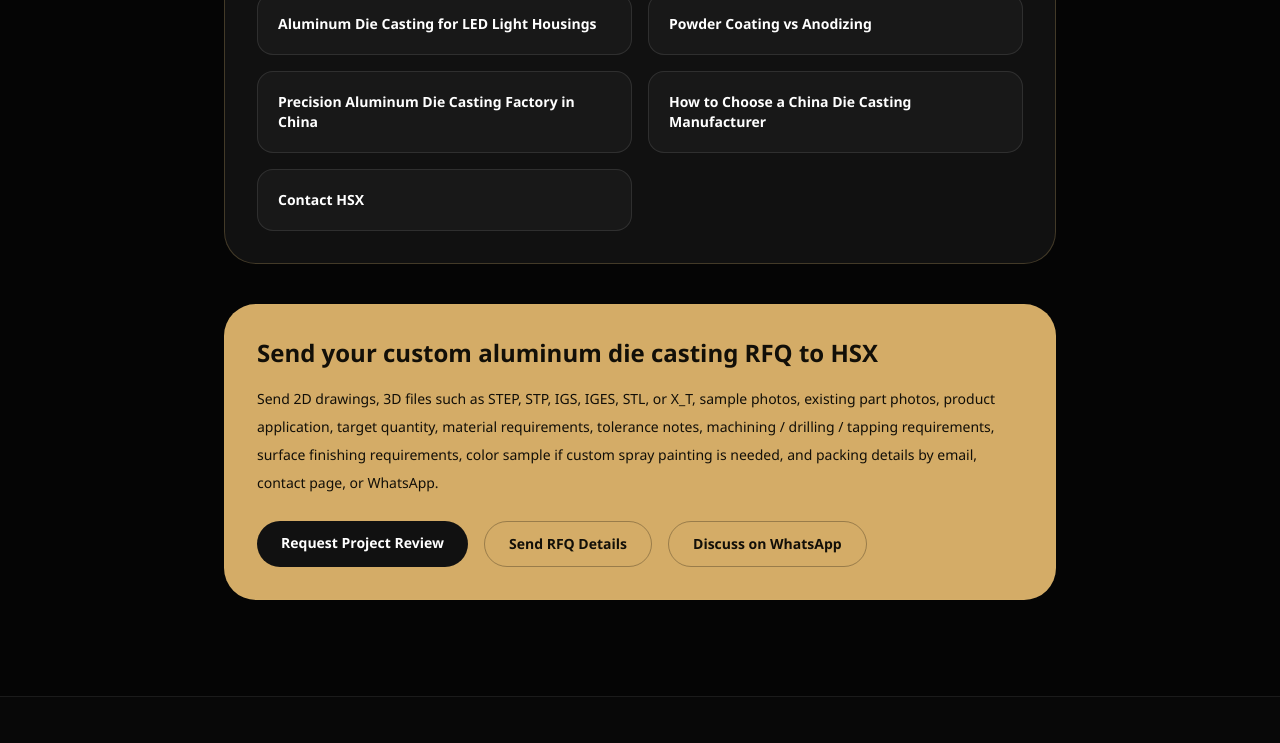
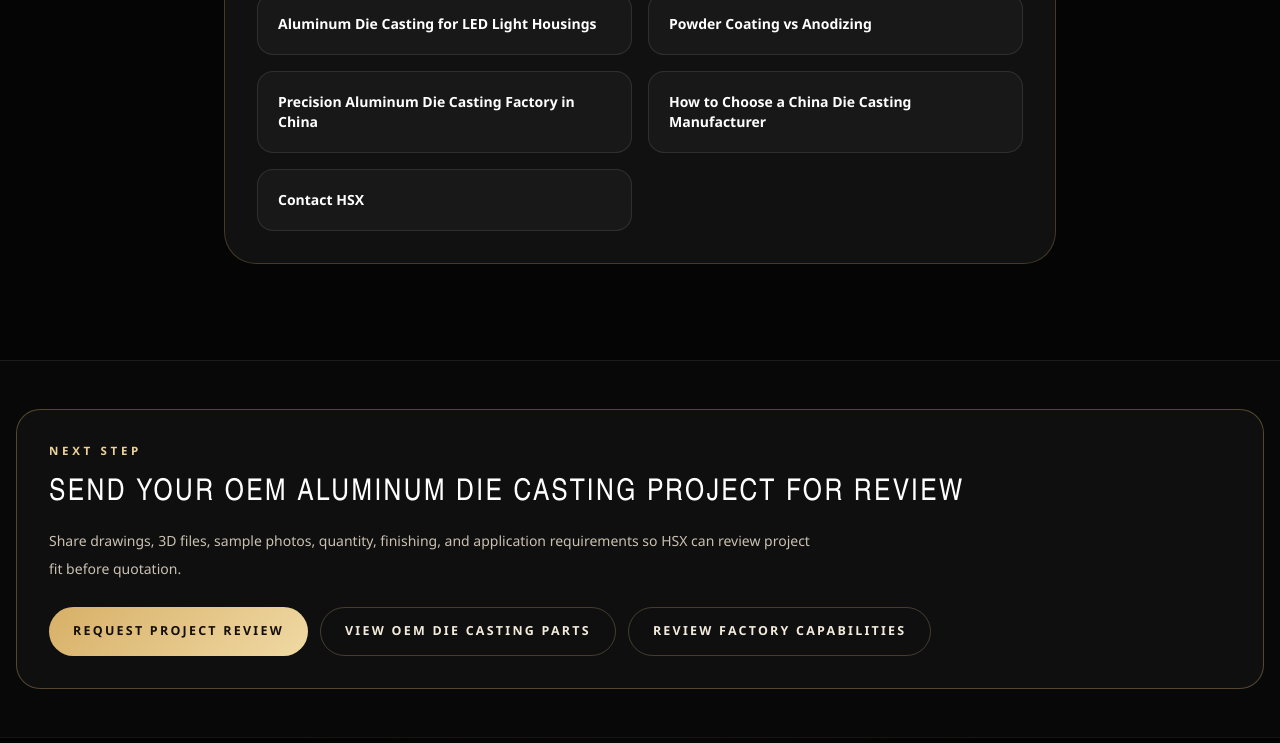
Before and after one commit to nicolsonhuang-byte/hsxdiecasting, a Next.js app: page /blog/rfq-checklist-custom-oem-aluminum-die-casting-parts in a window 1280 px wide. Shown: the part 8862-9605 px from the top of the page. Built offline with nearby package versions, Linux system fonts and the light colour scheme.

Commit message:
Remove duplicate RFQ contact CTA from OEM checklist

```diff
--- a/src/app/blog/rfq-checklist-custom-oem-aluminum-die-casting-parts/page.tsx
+++ b/src/app/blog/rfq-checklist-custom-oem-aluminum-die-casting-parts/page.tsx
@@ -23,12 +23,6 @@
   description: articleDescription,
   path: articlePath,
 });
-
-const contactDetails = {
-  email: "nicolson@hsxdiecasting.com",
-  whatsappHref:
-    "https://wa.me/8617666155283?text=Hello%20HSX%20Diecasting%2C%20I%20am%20preparing%20an%20RFQ%20for%20custom%20OEM%20aluminum%20die%20casting%20parts.%20Please%20contact%20me%20for%20project%20evaluation.",
-};
 
 const relatedLinks = [
   {
@@ -647,8 +641,8 @@
               For direct contact details, visit the{" "}
               <Link href="/contact" className="font-semibold text-[#f4d27a]">
                 HSX contact page
-              </Link>{" "}
-              or use the RFQ buttons below.
+              </Link>
+              .
             </p>
           </section>
         </div>
@@ -669,40 +663,6 @@
             ))}
           </div>
         </section>
-
-        <section className="mt-10 rounded-[2rem] border border-[#d7b56d]/25 bg-[#d4ac67] p-8 text-[#120f08]">
-          <h2 className="text-2xl font-semibold">
-            Send your custom aluminum die casting RFQ to HSX
-          </h2>
-          <p className="mt-4 text-sm leading-7">
-            Send 2D drawings, 3D files such as STEP, STP, IGS, IGES, STL, or
-            X_T, sample photos, existing part photos, product application,
-            target quantity, material requirements, tolerance notes, machining /
-            drilling / tapping requirements, surface finishing requirements,
-            color sample if custom spray painting is needed, and packing details
-            by email, contact page, or WhatsApp.
-          </p>
-          <div className="mt-6 flex flex-col gap-4 sm:flex-row sm:flex-wrap">
-            <Link
-              href="/b2b-oem-project-review"
-              className="rounded-full bg-[#111] px-6 py-3 text-center text-sm font-semibold !text-white"
-            >
-              Request Project Review
-            </Link>
-            <Link
-              href="/contact"
-              className="rounded-full border border-[#120f08]/30 px-6 py-3 text-center text-sm font-semibold"
-            >
-              Send RFQ Details
-            </Link>
-            <a
-              href={contactDetails.whatsappHref}
-              className="rounded-full border border-[#120f08]/30 px-6 py-3 text-center text-sm font-semibold"
-            >
-              Discuss on WhatsApp
-            </a>
-          </div>
-        </section>
       </article>
     </main>
   );
```
